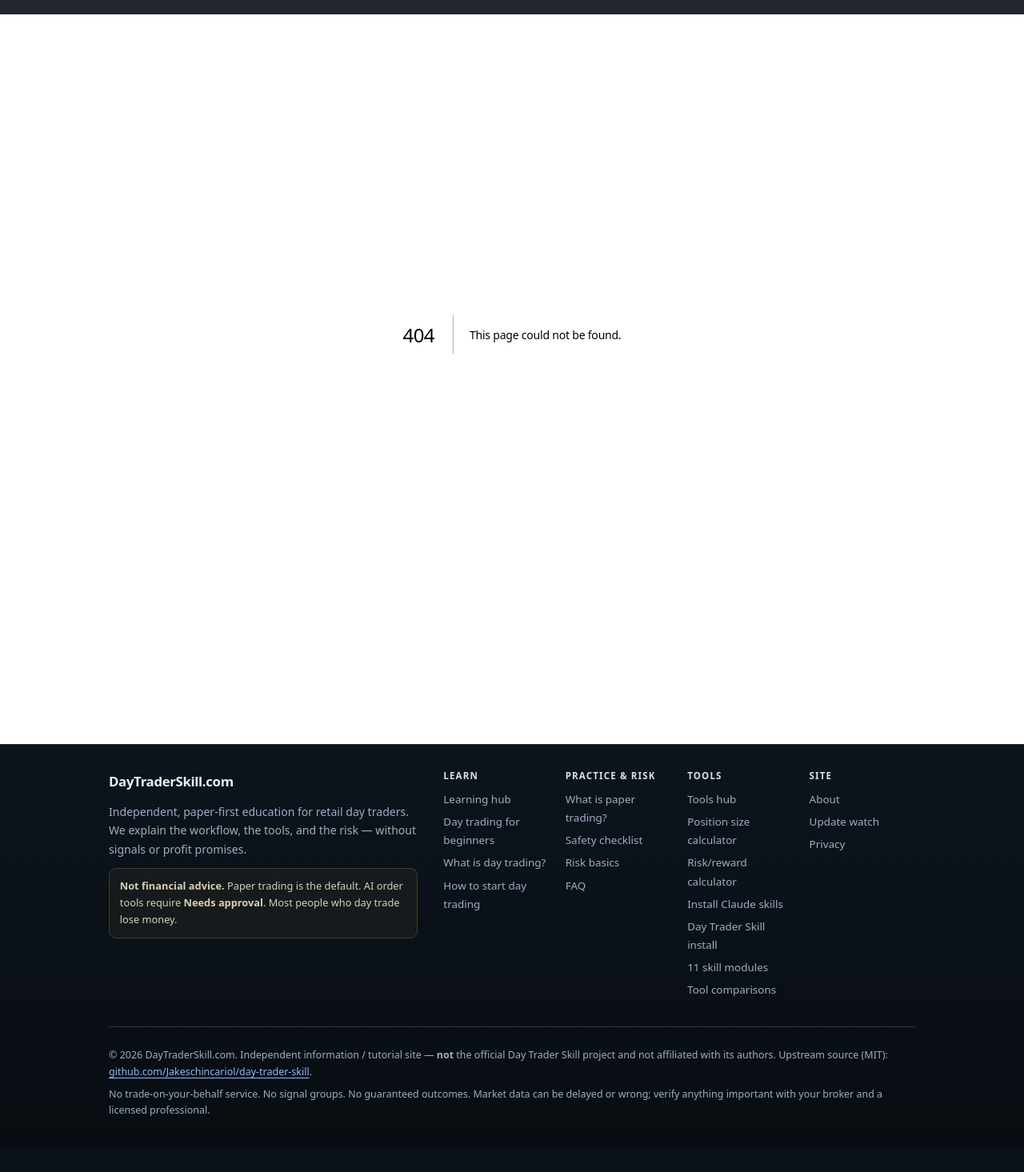
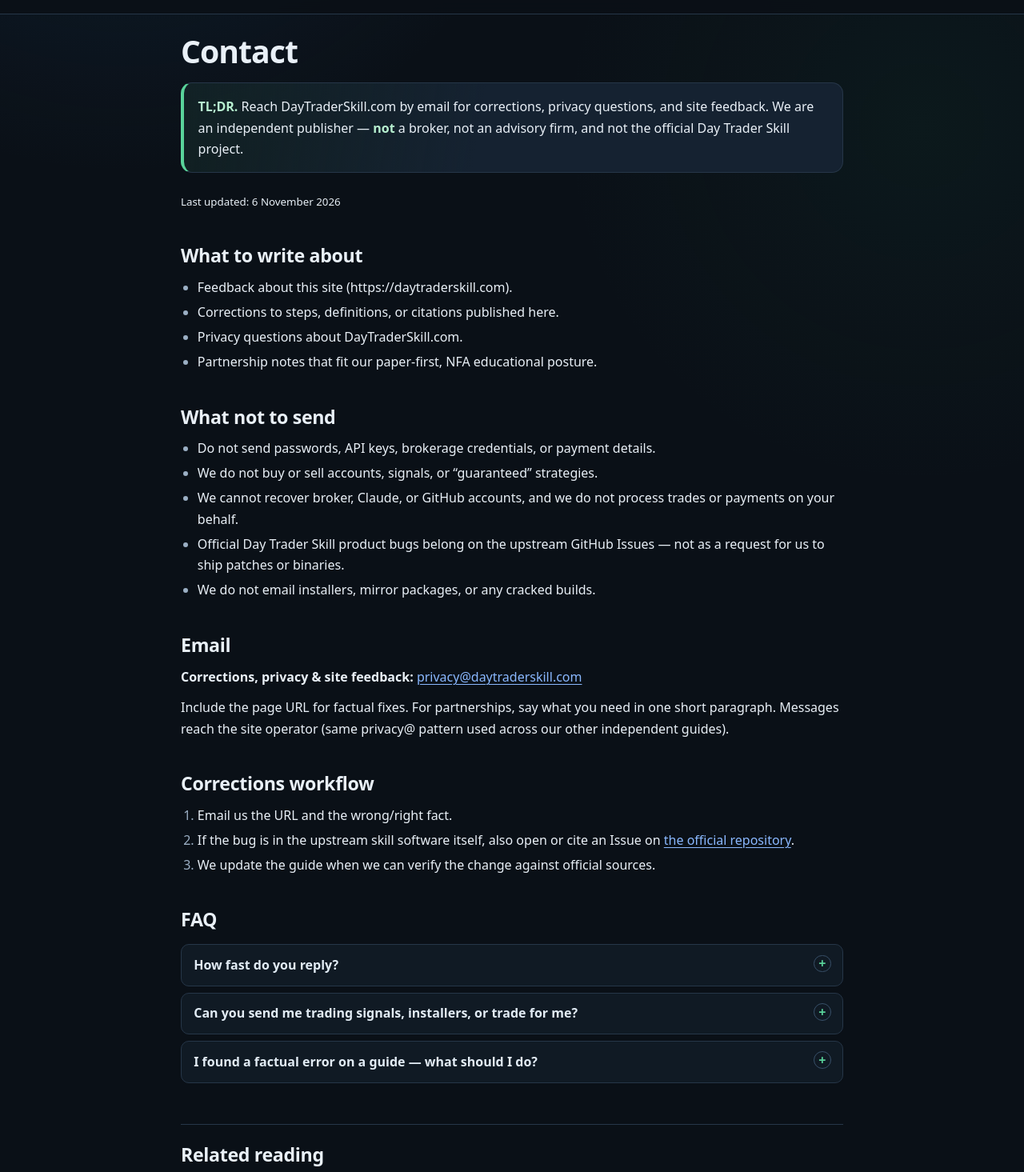
Before and after one commit to nepp-an/daytraderskill-site, a Next.js app: page /contact in a window 1280 px wide. Before the commit this address had no page. Shown: the part 85-1550 px from the top of the page at 80% size. Before the commit the page ends 1517 px from the top, so only its background shows below. Built offline with nearby package versions, Linux system fonts and the light colour scheme.

Commit message:
feat(legal): add /contact/ page for AdSense review cluster
Independent Contact page matching OCA/E7 purpose (corrections, privacy,
site feedback). Uses privacy@daytraderskill.com. Wired into footer Site
group, About/Privacy cross-links, and sitemap lastmod 2026-11-06.

```diff
--- a/app/about/page.tsx
+++ b/app/about/page.tsx
@@ -37,11 +37,14 @@ export default function AboutPage() {
       </ul>
       <h2>Contact / privacy</h2>
       <p>
-        See <Link href="/privacy/">Privacy</Link>. This static site does not offer user accounts.
+        See <Link href="/contact/">Contact</Link> for corrections and site feedback, and{' '}
+        <Link href="/privacy/">Privacy</Link> for how this static site handles data. We do not offer
+        user accounts.
       </p>
       <Related
         links={[
           { href: '/', label: 'Home' },
+          { href: '/contact/', label: 'Contact' },
           { href: '/privacy/', label: 'Privacy' },
           { href: '/changelog-watch/', label: 'Changelog watch' },
         ]}
--- /dev/null
+++ b/app/contact/page.tsx
@@ -0,0 +1,122 @@
+import type { Metadata } from 'next';
+import Link from 'next/link';
+import { FaqList, faqJsonLd, type FaqItem } from '@/components/Faq';
+import { Related } from '@/components/Related';
+import { BRAND, CONTACT_EMAIL, SITE_ORIGIN, UPSTREAM_REPO } from '@/lib/site';
+
+export const metadata: Metadata = {
+  title: 'Contact & Corrections',
+  description:
+    'Contact DayTraderSkill.com for corrections, privacy questions, or site feedback. Independent paper-first education guide — not a broker, not financial advice, not the official Day Trader Skill project.',
+  alternates: { canonical: '/contact/' },
+};
+
+const FAQ: FaqItem[] = [
+  {
+    q: 'How fast do you reply?',
+    a: 'We aim to reply within a few business days. Privacy and data requests are prioritized. Broker, Claude, or upstream project support must go to those vendors.',
+  },
+  {
+    q: 'Can you send me trading signals, installers, or trade for me?',
+    a: "No. This site does not sell signals, host installers, or trade on anyone's behalf. Use official GitHub for the upstream skill pack, and your own broker for any real or paper account actions.",
+  },
+  {
+    q: 'I found a factual error on a guide — what should I do?',
+    a: `Email ${CONTACT_EMAIL} with the page URL and the correction. For bugs in the upstream Day Trader Skill software itself, prefer opening an Issue on the official GitHub repository.`,
+  },
+];
+
+export default function ContactPage() {
+  return (
+    <>
+      <script
+        type="application/ld+json"
+        dangerouslySetInnerHTML={{ __html: JSON.stringify(faqJsonLd(FAQ)) }}
+      />
+      <h1>Contact</h1>
+      <div className="tldr">
+        <strong>TL;DR.</strong> Reach {BRAND} by email for corrections, privacy questions, and site
+        feedback. We are an independent publisher — <strong>not</strong> a broker, not an advisory
+        firm, and not the official Day Trader Skill project.
+      </div>
+      <p>
+        <small>
+          Last updated: <time dateTime="2026-11-06">6 November 2026</time>
+        </small>
+      </p>
+
+      <h2>What to write about</h2>
+      <ul>
+        <li>Feedback about this site ({SITE_ORIGIN}).</li>
+        <li>Corrections to steps, definitions, or citations published here.</li>
+        <li>Privacy questions about {BRAND}.</li>
+        <li>Partnership notes that fit our paper-first, NFA educational posture.</li>
+      </ul>
+
+      <h2>What not to send</h2>
+      <ul>
+        <li>Do not send passwords, API keys, brokerage credentials, or payment details.</li>
+        <li>We do not buy or sell accounts, signals, or “guaranteed” strategies.</li>
+        <li>
+          We cannot recover broker, Claude, or GitHub accounts, and we do not process trades or
+          payments on your behalf.
+        </li>
+        <li>
+          Official Day Trader Skill product bugs belong on the upstream GitHub Issues — not as a
+          request for us to ship patches or binaries.
+        </li>
+        <li>We do not email installers, mirror packages, or any cracked builds.</li>
+      </ul>
+
+      <h2>Email</h2>
+      <p>
+        <strong>Corrections, privacy &amp; site feedback:</strong>{' '}
+        <a href={`mailto:${CONTACT_EMAIL}`}>{CONTACT_EMAIL}</a>
+      </p>
+      <p>
+        Include the page URL for factual fixes. For partnerships, say what you need in one short
+        paragraph. Messages reach the site operator (same privacy@ pattern used across our other
+        independent guides).
+      </p>
+
+      <h2>Corrections workflow</h2>
+      <ol>
+        <li>Email us the URL and the wrong/right fact.</li>
+        <li>
+          If the bug is in the upstream skill software itself, also open or cite an Issue on{' '}
+          <a href={UPSTREAM_REPO} rel="noopener noreferrer" target="_blank">
+            the official repository
+          </a>
+          .
+        </li>
+        <li>We update the guide when we can verify the change against official sources.</li>
+      </ol>
+
+      <h2>FAQ</h2>
+      <FaqList items={FAQ} />
+
+      <Related
+        links={[
+          { href: '/about/', label: 'About', description: 'Who publishes this independent guide.' },
+          {
+            href: '/privacy/',
+            label: 'Privacy',
+            description: 'Accounts, outbound links, and AdSense disclosure.',
+          },
+          {
+            href: '/safety/',
+            label: 'Safety checklist',
+            description: 'Paper-first defaults and Needs approval posture.',
+          },
+        ]}
+      />
+      <p>
+        <Link href="/about/">About</Link>
+        {' · '}
+        <Link href="/privacy/">Privacy</Link>
+        {' · '}
+        <Link href="/">Home</Link>
+      </p>
+    </>
+  );
+}
--- a/app/privacy/page.tsx
+++ b/app/privacy/page.tsx
@@ -58,9 +58,14 @@ export default function PrivacyPage() {
         We may update this page as hosting or measurement tooling changes. Continued use of the site
         after updates means you review the latest text here.
       </p>
+      <h2>Contact</h2>
+      <p>
+        Questions about this policy or the site: see <Link href="/contact/">Contact</Link>.
+      </p>
       <Related
         links={[
           { href: '/about/', label: 'About' },
+          { href: '/contact/', label: 'Contact' },
           { href: '/safety/', label: 'Safety' },
           { href: '/', label: 'Home' },
         ]}
--- a/lib/site.ts
+++ b/lib/site.ts
@@ -1,4 +1,5 @@
 export const SITE_ORIGIN = 'https://daytraderskill.com';
+export const CONTACT_EMAIL = 'privacy@daytraderskill.com';
 export const BRAND = 'DayTraderSkill.com';
 export const BRAND_SHORT = 'Paper-first day trading guide';
 export const SITE_TAGLINE = 'Learn day trading. Practice on paper. Understand the risk.';
@@ -63,6 +64,7 @@ export const FOOTER_GROUPS: FooterGroup[] = [
     title: 'Site',
     links: [
       { href: '/about/', label: 'About' },
+      { href: '/contact/', label: 'Contact' },
       { href: '/changelog-watch/', label: 'Update watch' },
       { href: '/privacy/', label: 'Privacy' },
     ],
```
Also changed, not shown: 1 other file (tests, documents, lock files or other folders).
